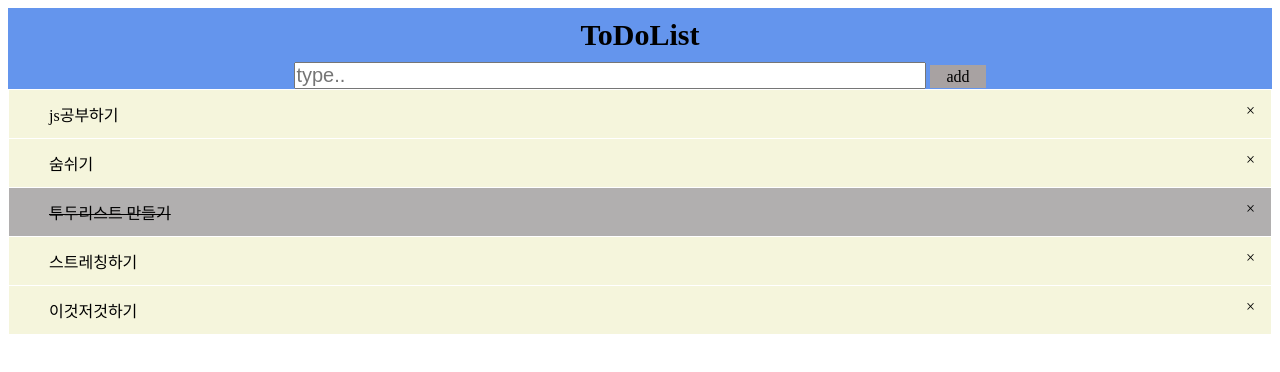
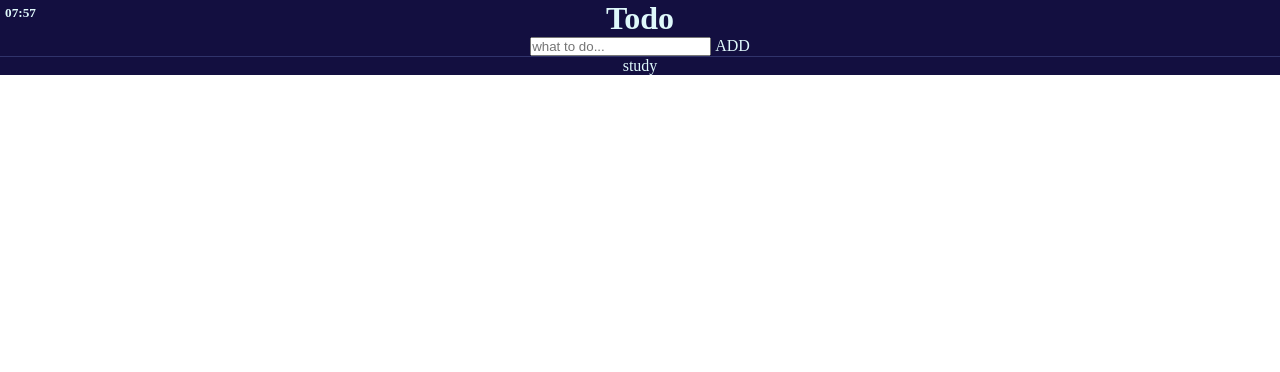
Before and after one commit to MrLizzaard/TodoListPrac, a plain HTML site: page index.html in a window 1280 px wide. Drawn offline with Linux system fonts and the light colour scheme.

Commit message:
version up

```diff
--- /dev/null
+++ b/clock.js
@@ -0,0 +1,15 @@
+const clock = document.querySelector(".js-clock");
+
+function getClock() {
+  const date = new Date();
+  const hours = date.getHours();
+  const minutes = date.getMinutes();
+  clock.innerHTML = `${hours < 10 ? `0${hours}` : `${hours}`}:${minutes < 10 ? `0${minutes}` : `${minutes}`}`;
+}
+
+function init() {
+  getClock();
+  setInterval(getClock, 1000);
+}
+
+init();
--- a/index.html
+++ b/index.html
@@ -3,21 +3,20 @@
   <head>
     <meta charset="UTF-8" />
     <link rel="stylesheet" href="style.css" />
-    <script defer src="todo.js"></script>
+    <script defer src="todo.js" defer></script>
+    <script src="clock.js" defer></script>
   </head>
   <body>
     <div class="header">
-      <h2>ToDoList</h2>
-      <input id="Input" type="text" placeholder="type.." />
-      <span id="Button" onclick="ClickAdd()">add</span>
+      <h5 class="js-clock">00:00</h5>
+      <h1>Todo</h1>
+      <form class="js-form form">
+        <input type="text" placeholder="what to do..." />
+      </form>
+      <span class="Btn">ADD</span>
     </div>
-
-    <ul id="UL">
-      <li>js공부하기</li>
-      <li>숨쉬기</li>
-      <li class="checked">투두리스트 만들기</li>
-      <li>스트레칭하기</li>
-      <li>이것저것하기</li>
+    <ul class="js-todo">
+      <li>study</li>
     </ul>
   </body>
 </html>
--- a/style.css
+++ b/style.css
@@ -1,74 +1,41 @@
+:root {
+  --text-color: #dff9fb;
+  --background-color: #130f40;
+}
+
 * {
   box-sizing: border-box;
-}
-
-body {
-  user-select: none;
-}
-
-.header {
-  background: cornflowerblue;
-  text-align: center;
-  padding: 0;
-  margin: 0;
-}
-
-.header h2 {
-  padding: 10px 0;
-  margin: 0;
-  font-size: 30px;
-}
-
-#Input {
-  width: 50%;
-  font-size: 20px;
   margin: 0;
   padding: 0;
 }
 
-#Button {
-  background-color: rgb(168, 162, 162);
-  padding: 3px 16px;
+.header {
+  padding: 0;
   margin: 0;
+  background-color: var(--background-color);
+  text-align: center;
+  color: var(--text-color);
+  border-bottom: 1px solid #30336b;
 }
 
-#Button:hover {
-  background-color: grey;
-  transition: 0.3s;
+.js-clock {
+  position: absolute;
+  padding: 5px;
+  margin: 0px;
+  color: var(--text-color);
+}
+
+.form {
+  display: inline;
+}
+
+.Btn {
   cursor: pointer;
 }
 
-ul {
-  margin: 0;
-  padding: 0;
+.js-todo {
+  list-style-type: none;
+  background-color: var(--background-color);
+  color: var(--text-color);
+  text-align: center;
 }
-
-ul li {
-  position: relative;
-  margin: 1px;
-  padding: 12px 8px 12px 40px;
-  background-color: beige;
-  cursor: pointer;
-}
-
-ul li:hover {
-  background-color: grey;
-  transition: 0.2s;
-}
-
-.checked {
-  text-decoration: line-through;
-  background-color: rgb(177, 175, 175);
-}
-
-.closed {
-  position: absolute;
-  padding: 12px 16px 12px 16px;
-  right: 0;
-  top: 0;
-}
-
-.closed:hover {
-  background-color: #f44336;
-  color: white;
-}
--- a/todo.js
+++ b/todo.js
@@ -1,57 +1,18 @@
-"use strict";
+const toDoForm = document.querySelector(".js-form");
+const toDoInput = toDoForm.querySelector("input");
+const toDoList = document.querySelector(".js-todo");
+const addBtn = document.querySelector(".Btn");
 
-let lists = document.getElementById("UL");
-const CloseBox = document.getElementsByClassName("closed");
-
-function ClickAdd() {
-  let textVal = document.getElementById("Input");
-  if (textVal.value === "") {
-    alert("you have to write something");
-  } else {
-    let ul = document.getElementById("UL");
-    let li = document.createElement("li");
-
-    let closebox = document.createElement('span');
-    let txt = document.createTextNode("\u00D7");
-    closebox.className = 'closed';
-    closebox.appendChild(txt);
-
-
-
-    li.appendChild(document.createTextNode(textVal.value));
-    li.appendChild(closebox);
-    ul.appendChild(li);
-    textVal.value = "";
-    for(let i = 0; i < CloseBox.length; i++){
-      CloseBox[i].onclick = function() {
-        let div = this.parentElement;
-        div.style.display = "none";
-      }
-    }
-  }
+function handleSubmit(event) {
+  event.preventDefault();
+  console.log(toDoInput.value);
 }
 
-lists.addEventListener('click', function(event) {
-  if(event.target.className ===''){
-    event.target.className = "checked";
-  }
-  else{
-    event.target.className = '';
-  }
-});
+function pushBtn(event) {}
 
-for(let i = 0; i<lists.querySelectorAll('li').length; i++){
-  let closebox = document.createElement('span');
-  let txt = document.createTextNode("\u00D7");
-  closebox.className = 'closed';
-  closebox.appendChild(txt);
-  lists.querySelectorAll('li')[i].appendChild(closebox);
+function init() {
+  toDoForm.addEventListener("submit", handleSubmit);
+  addBtn.addEventListener("click", pushBtn);
 }
 
-
-for(let i = 0; i < CloseBox.length; i++){
-  CloseBox[i].onclick = function() {
-    let div = this.parentElement;
-    div.style.display = "none";
-  }
-}
+init();
```
